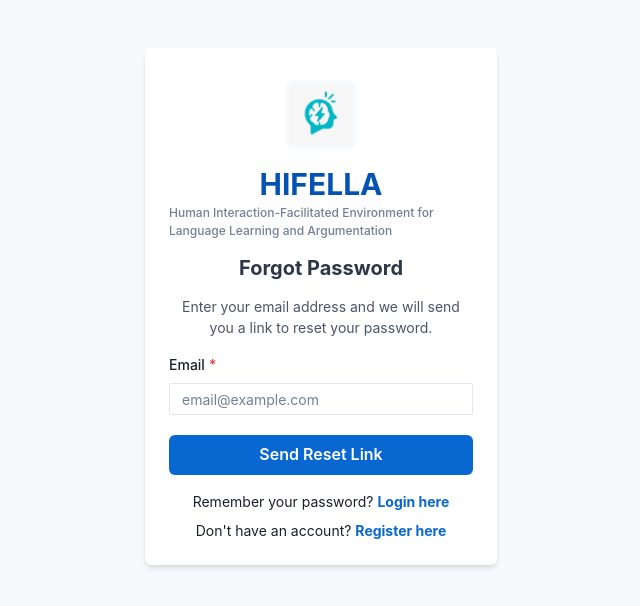
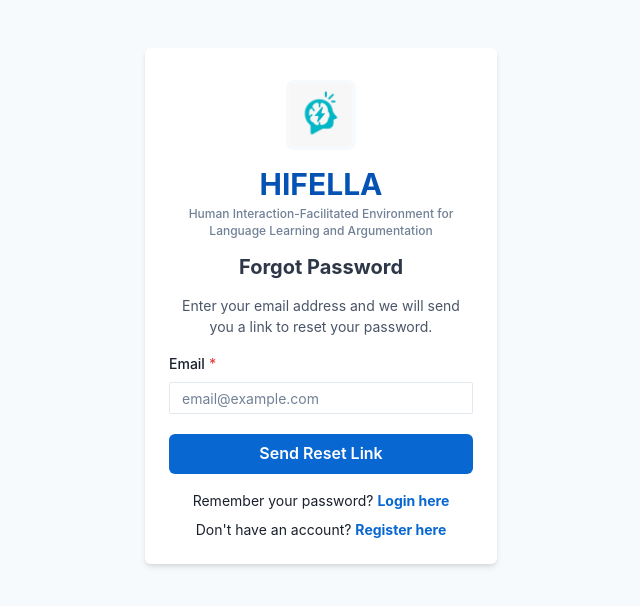
Before and after one commit to blogramadhan/english-chat, a React (Vite) app in the folder frontend/: page /forgot-password in a window 1280 px wide. Shown: the top 606 px of the page, without its empty margins (319-959 px from the left). Built offline with nearby package versions, Linux system fonts and the light colour scheme; no server answers.

Commit message:
Update text alignment and spacing for branding consistency across authentication pages

```diff
--- a/frontend/src/pages/ForgotPassword.jsx
+++ b/frontend/src/pages/ForgotPassword.jsx
@@ -63,9 +63,19 @@ const ForgotPassword = () => {
                         <Box pt={2}>
                             <HifellaLogo size={70} />
                         </Box>
-                        <VStack spacing={0.5}>
+                        <VStack spacing={1}>
                             <Heading size="lg" color="brand.600">HIFELLA</Heading>
-                            <Text fontSize="xs" color="gray.500" fontWeight="medium">Human Interaction-Facilitated Environment for Language Learning and Argumentation</Text>
+                            {/* Long enough to wrap, so centre it explicitly under the wordmark. */}
+                            <Text
+                                fontSize="xs"
+                                color="gray.500"
+                                fontWeight="medium"
+                                textAlign="center"
+                                lineHeight="short"
+                                px={2}
+                            >
+                                Human Interaction-Facilitated Environment for Language Learning and Argumentation
+                            </Text>
                         </VStack>
                         <Heading size="md" color="gray.700">Forgot Password</Heading>
                         <Text color="gray.600" fontSize="sm" textAlign="center">
--- a/frontend/src/pages/Login.jsx
+++ b/frontend/src/pages/Login.jsx
@@ -70,9 +70,19 @@ const Login = () => {
             <Box pt={2}>
               <HifellaLogo size={70} />
             </Box>
-            <VStack spacing={0.5}>
+            <VStack spacing={1}>
               <Heading size="lg" color="brand.600">HIFELLA</Heading>
-              <Text fontSize="xs" color="gray.500" fontWeight="medium">Human Interaction-Facilitated Environment for Language Learning and Argumentation</Text>
+              {/* Long enough to wrap, so centre it explicitly under the wordmark. */}
+              <Text
+                fontSize="xs"
+                color="gray.500"
+                fontWeight="medium"
+                textAlign="center"
+                lineHeight="short"
+                px={2}
+              >
+                Human Interaction-Facilitated Environment for Language Learning and Argumentation
+              </Text>
             </VStack>
             <Text color="gray.600" fontSize="sm">Sign in to your account</Text>
 
--- a/frontend/src/pages/Register.jsx
+++ b/frontend/src/pages/Register.jsx
@@ -183,9 +183,19 @@ const Register = () => {
             <Box pt={2}>
               <HifellaLogo size={70} />
             </Box>
-            <VStack spacing={0.5}>
+            <VStack spacing={1}>
               <Heading size="lg" color="brand.600">HIFELLA</Heading>
-              <Text fontSize="xs" color="gray.500" fontWeight="medium">Human Interaction-Facilitated Environment for Language Learning and Argumentation</Text>
+              {/* Long enough to wrap, so centre it explicitly under the wordmark. */}
+              <Text
+                fontSize="xs"
+                color="gray.500"
+                fontWeight="medium"
+                textAlign="center"
+                lineHeight="short"
+                px={2}
+              >
+                Human Interaction-Facilitated Environment for Language Learning and Argumentation
+              </Text>
             </VStack>
             <Text color="gray.600" fontSize="sm">Create new account</Text>
 
--- a/frontend/src/pages/ResetPassword.jsx
+++ b/frontend/src/pages/ResetPassword.jsx
@@ -114,9 +114,19 @@ const ResetPassword = () => {
                         <Box pt={2}>
                             <HifellaLogo size={70} />
                         </Box>
-                        <VStack spacing={0.5}>
+                        <VStack spacing={1}>
                             <Heading size="lg" color="brand.600">HIFELLA</Heading>
-                            <Text fontSize="xs" color="gray.500" fontWeight="medium">Human Interaction-Facilitated Environment for Language Learning and Argumentation</Text>
+                            {/* Long enough to wrap, so centre it explicitly under the wordmark. */}
+                            <Text
+                                fontSize="xs"
+                                color="gray.500"
+                                fontWeight="medium"
+                                textAlign="center"
+                                lineHeight="short"
+                                px={2}
+                            >
+                                Human Interaction-Facilitated Environment for Language Learning and Argumentation
+                            </Text>
                         </VStack>
                         <Heading size="md" color="gray.700">Reset Password</Heading>
                         <Text color="gray.600" fontSize="sm" textAlign="center">
```
